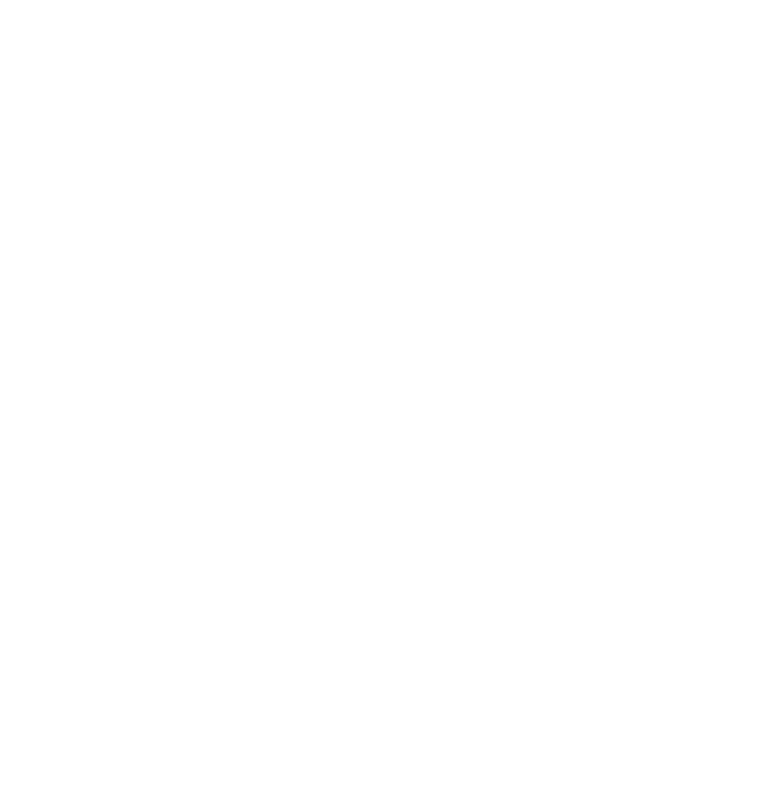
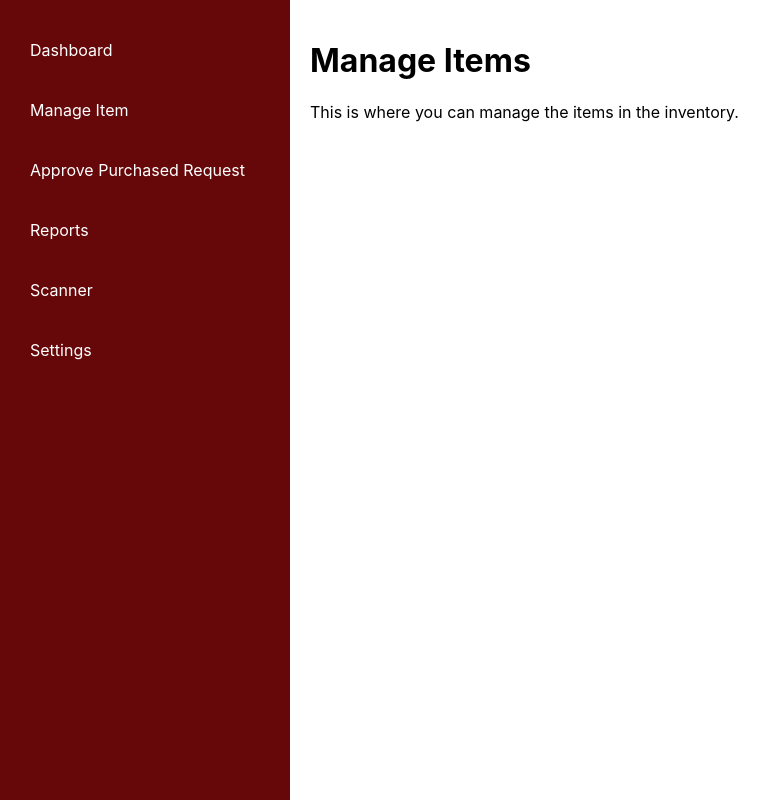
Before and after one commit to walleenates/sc-inventory, a React (Create React App) app: page /manage-item in a window 1280 px wide. Before the commit this address had no page. Shown: the whole page, without its empty margins (0-771 px from the left). Built offline with nearby package versions, Linux system fonts and the light colour scheme.

Commit message:
dashboard

```diff
--- a/src/App.js
+++ b/src/App.js
@@ -5,6 +5,12 @@
 import CreateAccountPage from './components/CreateAccountPage';
 import ForgotPasswordPage from './components/ForgotPasswordPage';
 import DashboardPage from './components/DashboardPage';
+import ManageItem from './pages/ManageItem';
+import ApproveRequest from './pages/ApproveRequest';
+import Reports from './pages/Reports';
+import Scanner from './pages/Scanner';
+import Settings from './pages/Settings';
+import Layout from './layout/Layout'; // Import the Layout
 
 const App = () => {
   return (
@@ -13,8 +19,14 @@
         <Route path="/" element={<SignInPage />} />
         <Route path="/create-account" element={<CreateAccountPage />} />
         <Route path="/forgot-password" element={<ForgotPasswordPage />} />
-        <Route path="/dashboard" element={<DashboardPage />} />
-        {/* Add additional routes here */}
+
+        {/* Wrap routes that require the sidebar with the Layout */}
+        <Route path="/dashboard" element={<Layout><DashboardPage /></Layout>} />
+        <Route path="/manage-item" element={<Layout><ManageItem /></Layout>} />
+        <Route path="/approve-request" element={<Layout><ApproveRequest /></Layout>} />
+        <Route path="/reports" element={<Layout><Reports /></Layout>} />
+        <Route path="/scanner" element={<Layout><Scanner /></Layout>} />
+        <Route path="/settings" element={<Layout><Settings /></Layout>} />
       </Routes>
     </Router>
   );
--- /dev/null
+++ b/src/components/Dashboard.css
@@ -0,0 +1,38 @@
+/* src/components/DashboardPage.css */
+.dashboard-container {
+  display: flex;
+  height: 100vh;
+}
+
+.sidebar-nav {
+  background-color: #660809; /* Matches the left part of your SignIn design */
+  width: 250px;
+  padding: 20px;
+  display: flex;
+  flex-direction: column;
+}
+
+.nav-link {
+  color: white;
+  padding: 10px;
+  text-decoration: none;
+  font-size: 16px;
+  margin-bottom: 10px;
+  border-radius: 5px;
+  transition: background 0.3s;
+}
+
+.nav-link:hover {
+  background-color: #850b0c;
+}
+
+.dashboard-content {
+  flex-grow: 1;
+  background-color: #fff; /* White background for the content area */
+  padding: 40px;
+}
+
+.dashboard-content h1 {
+  font-size: 32px;
+  color: #333;
+}
--- a/src/components/DashboardPage.js
+++ b/src/components/DashboardPage.js
@@ -5,7 +5,7 @@
   return (
     <div>
       <h1>Dashboard</h1>
-      {/* Dashboard content here */}
+      <p>Welcome to the dashboard! Here you can manage items, requests, and more.</p>
     </div>
   );
 };
--- /dev/null
+++ b/src/layout/Layout.css
@@ -0,0 +1,33 @@
+/* src/components/Layout.css */
+.layout-container {
+    display: flex;
+    height: 100vh;
+  }
+
+  .sidebar-nav {
+    width: 250px;
+    background-color: #660809;
+    color: white;
+    display: flex;
+    flex-direction: column;
+    padding: 20px;
+  }
+
+  .sidebar-nav .nav-link {
+    color: white;
+    text-decoration: none;
+    margin: 10px 0;
+    padding: 10px;
+    border-radius: 4px;
+  }
+
+  .sidebar-nav .nav-link:hover {
+    background-color: #990c12;
+  }
+
+  .content {
+    flex-grow: 1;
+    background-color: white;
+    padding: 20px;
+    overflow-y: auto;
+  }
--- /dev/null
+++ b/src/layout/Layout.js
@@ -0,0 +1,24 @@
+// src/components/Layout.js
+import React from 'react';
+import { Link } from 'react-router-dom';
+import './Layout.css'; // Add your sidebar styles here
+
+const Layout = ({ children }) => {
+  return (
+    <div className="layout-container">
+      <nav className="sidebar-nav">
+        <Link to="/dashboard" className="nav-link">Dashboard</Link>
+        <Link to="/manage-item" className="nav-link">Manage Item</Link>
+        <Link to="/approve-request" className="nav-link">Approve Purchased Request</Link>
+        <Link to="/reports" className="nav-link">Reports</Link>
+        <Link to="/scanner" className="nav-link">Scanner</Link>
+        <Link to="/settings" className="nav-link">Settings</Link>
+      </nav>
+      <div className="content">
+        {children}
+      </div>
+    </div>
+  );
+};
+
+export default Layout;
--- /dev/null
+++ b/src/pages/ApproveRequest.js
@@ -0,0 +1,15 @@
+// src/components/ApproveRequest.js
+import React from 'react';
+import './ApproveRequest.css'; // Ensure to create a CSS file for styling
+
+const ApproveRequest = () => {
+  return (
+    <div className="approve-request-container">
+      <h1>Approve Purchased Requests</h1>
+      {/* Add approval features here */}
+      <p>This is where you can approve purchase requests from various departments.</p>
+    </div>
+  );
+};
+
+export default ApproveRequest;
--- /dev/null
+++ b/src/pages/ManageItem.js
@@ -0,0 +1,15 @@
+// src/components/ManageItem.js
+import React from 'react';
+import './ManageItem.css'; // Ensure to create a CSS file for styling
+
+const ManageItem = () => {
+  return (
+    <div className="manage-item-container">
+      <h1>Manage Items</h1>
+      {/* Add item management features here */}
+      <p>This is where you can manage the items in the inventory.</p>
+    </div>
+  );
+};
+
+export default ManageItem;
```
Also changed, not shown: src/pages/ApproveRequest.css (added), src/pages/ManageItem.css (added), src/pages/Reports.js (added), src/pages/Scanner.js (added), src/pages/Settings.js (added).
